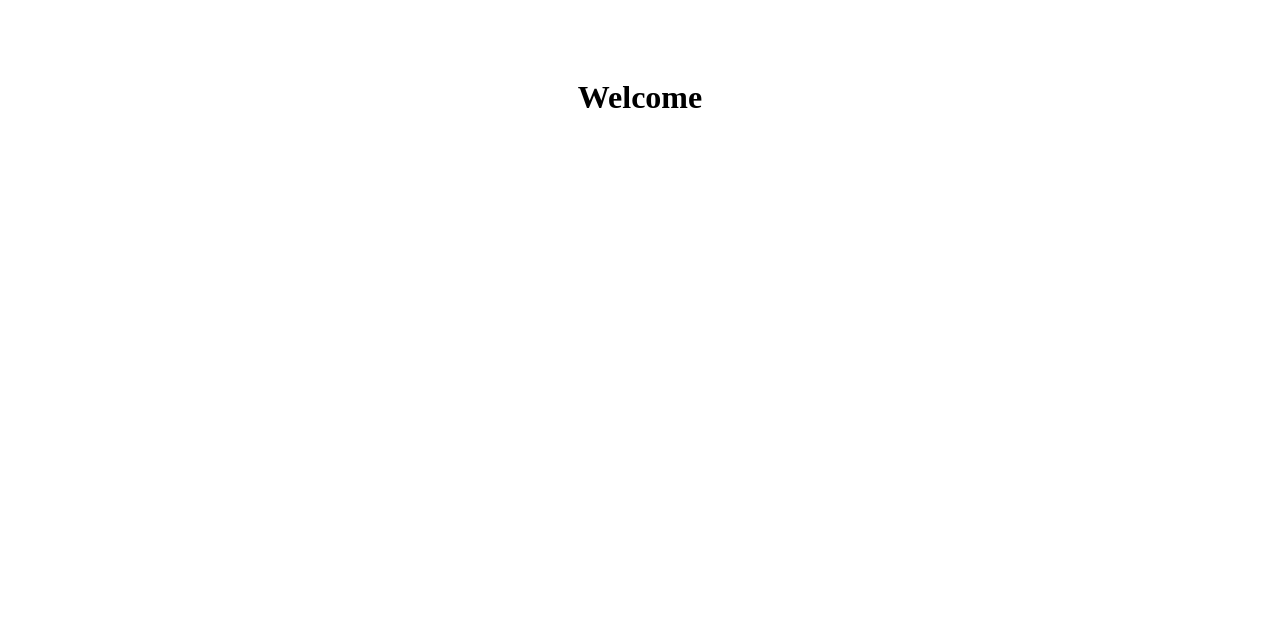
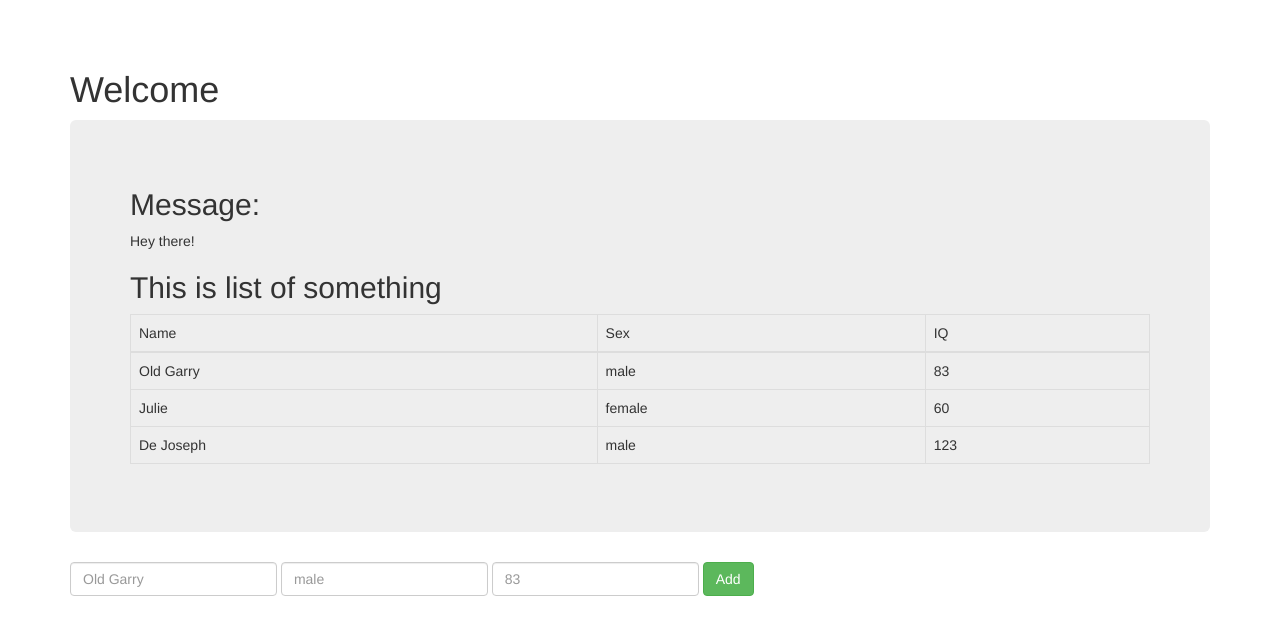
Before and after one commit to AistrCyrill/MEA2N, a website: page app/index.html in a window 1280 px wide. Drawn offline with nearby package versions, Linux system fonts and the light colour scheme.

Commit message:
Angular list

```diff
--- /dev/null
+++ b/app/app.js
@@ -0,0 +1,33 @@
+angular.module('firstApp', [])
+
+.controller('mainController', function(){
+	var vm = this; // View - model
+
+	vm.message = 'Hey there!'
+
+	//list of items
+
+	vm.users = [
+	{ name : ' Old Garry', sex : 'male ', IQ : '83' },
+	{ name : ' Julie', sex : 'female ', IQ : '60' },
+	{ name : ' De Joseph', sex : 'male ', IQ : '123' },
+
+	];
+
+	// Informatjon that comes from out form
+
+	vm.userData = {};
+
+	vm.addUser = function() {
+		//Add a User to the list
+
+		vm.users.push({
+			name : vm.userData.name,
+			sex : vm.userData.sex,
+			IQ : vm.userData.IQ
+		});
+
+		//adter oir computer has been added clear the form
+		vm.userData = {};
+	}
+});
--- a/app/index.html
+++ b/app/index.html
@@ -5,8 +5,45 @@
 	<meta charset="UTF-8">
 	<title>AngularSandbox</title>
 	<link rel="stylesheet" href="main.css">
+	<link rel="stylesheet" href="node_modules/bootstrap/dist/css/bootstrap.min.css">
+<script src="https://ajax.googleapis.com/ajax/libs/angularjs/1.5.7/angular.min.js">
+</script>
+	<script src = "app.js" ></script>
 </head>
-<body>
+<body class = "container" ng-app = "firstApp" ng-controller = "mainController as main">
 	<h1>Welcome</h1>
+	<div class="jumbotron">
+		<h2>Message: </h2>
+		{{main.message}}
+		<h2>This is list of something</h2>
+		<table class="table table-bordered">
+			<thead>
+				<tr>
+					<td>Name</td>
+					<td>Sex</td>
+					<td>IQ</td>
+				</tr>
+			</thead>
+			<tbody>
+				<tr ng-repeat="user in main.users">
+					<td>{{user.name}}</td>
+					<td>{{user.sex}}</td>
+					<td>{{user.IQ}}</td>
+				</tr>
+			</tbody>
+		</table>
+	</div>
+
+<!-- Forom to add users into the list -->
+<form class = "form-inline" ng-submit ="main.addUser()">
+	<input type="text" class = "form-control" placeholder="Old Garry" ng-model="main.userData.name">
+	<input type="text" class = "form-control" placeholder="male" ng-model="main.userData.sex">
+	<input type="text" class = "form-control" placeholder="83" ng-model="main.userData.IQ">
+
+	<button type= "submit" class = "btn btn-success">Add</button>
+</form>
+	<div class="container">
+
+	</div>
 </body>
 </html>
--- a/app/main.css
+++ b/app/main.css
@@ -1,5 +1,4 @@
 body {
-	text-align: center;
 	background: #efefe;
 	padding-top: 50px;
 }
--- a/app/package.json
+++ b/app/package.json
@@ -11,6 +11,7 @@
   "dependencies": {
     "bcrypt-nodejs": "0.0.3",
     "body-parser": "^1.15.2",
+    "bootstrap": "^3.3.7",
     "express": "^4.8.8",
     "jsonwebtoken": "^7.1.9",
     "mongoose": "^4.7.0",
--- a/app/server.js
+++ b/app/server.js
@@ -106,7 +106,7 @@ apiRouter.use(function(req, res, next){
 
 
 	//verifying the token for user
-	var token = req.body.token || req.param('token') || req.headers['x-access-toke\n'];
+	var token = req.body.token || req.param('token') || req.headers['x-access-token'];
 
 	//decode token
 	if (token){
```
